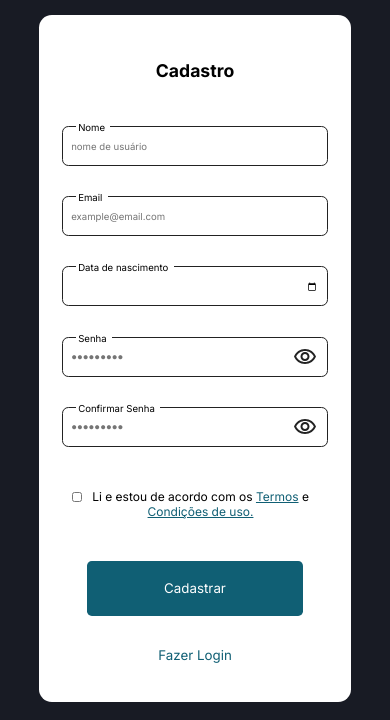
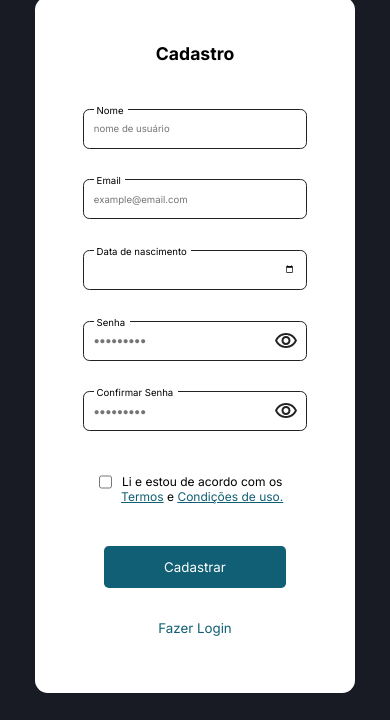
Before and after one commit to contilou/TTwitter, a website built with Vite: page src/pages/signup/index.html in a window 390 px wide. Shown: the part 124-844 px from the top of the page. Built offline with nearby package versions, Linux system fonts and the light colour scheme.

Commit message:
refactor: ajustes de responsividade

```diff
--- a/src/styles/auth/auth-layout.css
+++ b/src/styles/auth/auth-layout.css
@@ -12,11 +12,13 @@ body {
     display: flex;
     justify-content: center;
     align-items: center;
-    column-gap: 15%;
+    column-gap: 16.5%;
+    padding: 0 5% 0 5%;
+    box-sizing: border-box;
 }
 
 .logo-container {
-    width: 15%;
+    width: 12rem;
 }
 
 .logo-img {
@@ -25,7 +27,7 @@ body {
 
 input {
     height: 2.5rem;
-    padding: 1% 3% 1% 3%;
+    padding: 0.2rem 0.6rem 0.2rem 0.6rem;
     box-sizing: border-box;
     font-size: 0.6rem;
     color: var(--text-tertiary);
@@ -51,7 +53,7 @@ a {
 
     .auth-layout{
         justify-content: flex-start;
-        padding: 7% 0 0 0;
+        padding: 7% 0 7% 0;
         box-sizing: border-box;
     }
 
--- a/src/styles/components/auth-container.css
+++ b/src/styles/components/auth-container.css
@@ -4,11 +4,11 @@
     justify-content: space-evenly;
     color: var(--text-tertiary);
     background-color: var(--bg-login);
-    width: 30%;
+    width: 24rem;
     border-radius: 0.5rem;
     overflow: auto;
     box-sizing: border-box;
-    padding: 0 3% 2% 3%;
+    padding: 0 2.4rem 1.6rem 2.4rem;
 }
 
 #login-container {
@@ -47,7 +47,7 @@
 }
 
 .disclaimer-checkbox {
-    width: 4%;
+    width: 0.8rem;
     margin: 0;
 
 }
@@ -60,7 +60,7 @@
 
 .primary-button {
     background-color: var(--login-signup-primary);
-    height: 8%;
+    height: 2.6rem;
 }
 
 .primary-link {
@@ -110,7 +110,7 @@
 
 @media screen and (max-width: 480px) and (orientation: portrait) {
     .auth-container {
-        width: 80%;
+        width: 82%;
         margin: auto 0 auto 0;
         border-radius: 0.8rem;
     }
@@ -128,11 +128,11 @@
     }
 
     .disclaimer-checkbox {
-        margin-right: 0.5%;
+        margin-right: 0.1rem;
     }
 
     .disclaimer-container {
-        width: 85%;
+        width: 12rem;
         margin: 0 auto 0 auto;
     }
 }
```
